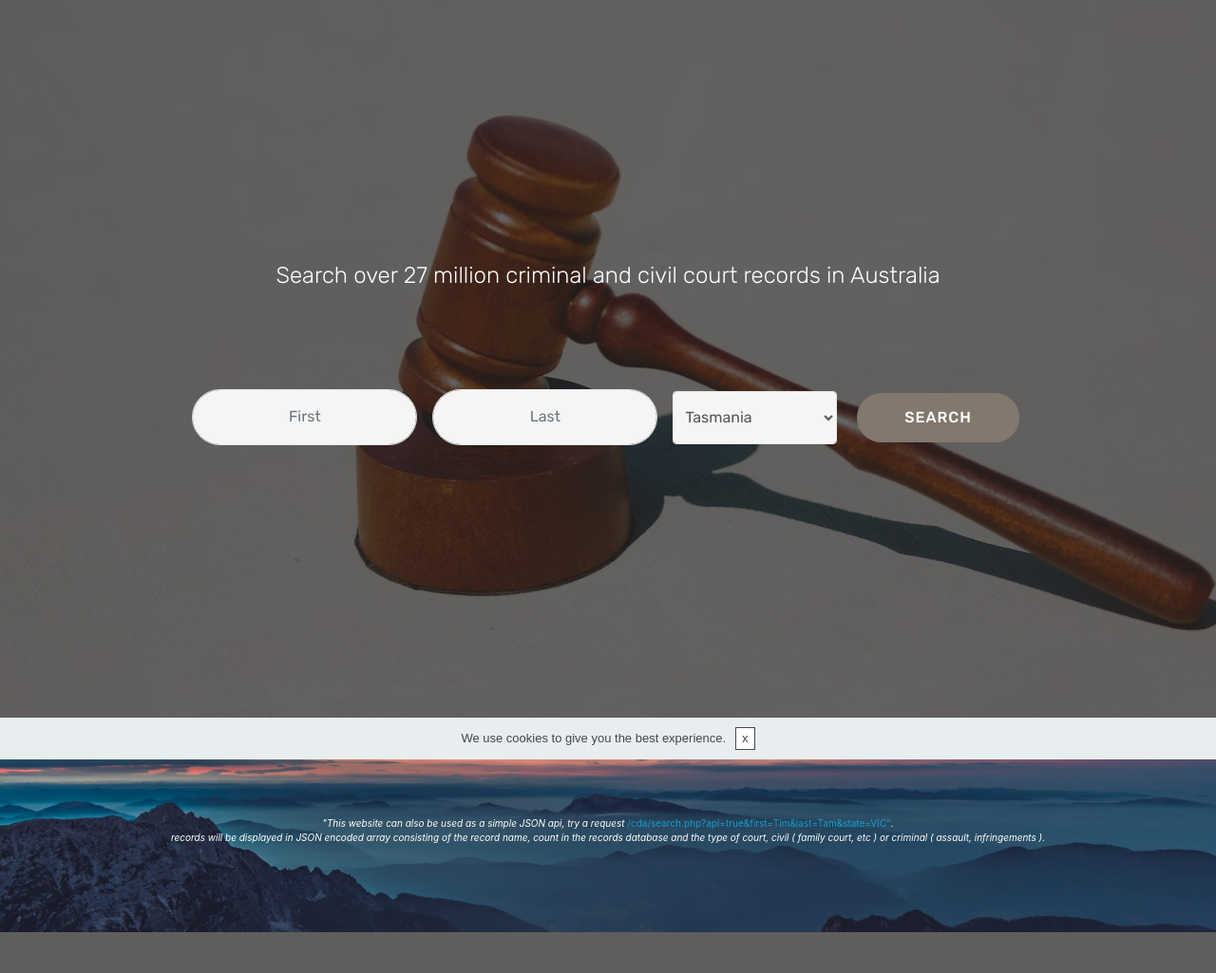
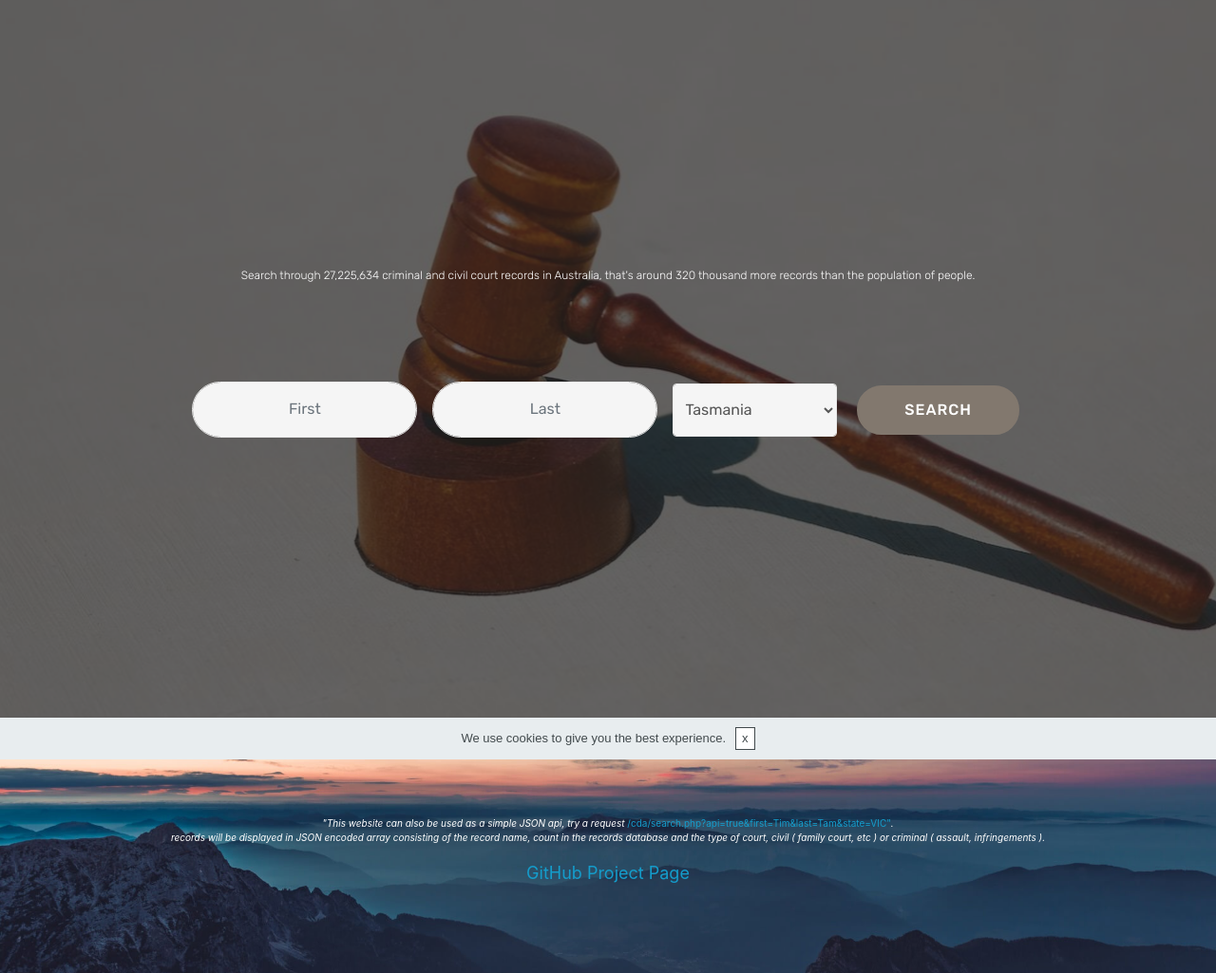
Before and after one commit to ElijahCuff/Australian-Criminal-Record-Evaluation, a PHP site: page /lookup.html in a window 1280 px wide. Shown: the whole page at 95% size. Before the commit the page ends 982 px from the top, so only its background shows below. Run offline with PHP 8.4, Linux system fonts and the light colour scheme.

Commit message:
Add files via upload

```diff
--- a/lookup.html
+++ b/lookup.html
@@ -31,7 +31,7 @@
 
 
 
-        <h3 class="mbr-section-subtitle mbr-fonts-style display-5">Search over 27 million criminal and civil court records in Australia</h3>
+        <h3 class="mbr-section-subtitle mbr-fonts-style display-5" style="font-size:12px;">Search through 27,225,634 criminal and civil court records in Australia, that's around 320 thousand more records than the population of people.</h3>
 
         <div class="container mt-5 pt-5 pb-5">
 
@@ -74,7 +74,7 @@
     <div class="pb-3 mbr-fonts-style mbr-white align-center">
            <div class="user_text ">
               <p class="mbr-fonts-style " style="font-size:10px">
-                 <em>"This website can also be used as a simple JSON api, try a request <a href="https://scanner.ga/cda/search.php?api=true&first=Tim&last=Tam&state=vic" style="color:sunset">/cda/search.php?api=true&first=Tim&last=Tam&state=VIC"</a>.<br>records will be displayed in JSON encoded array consisting of the record name, count in the records database and the type of court, civil ( family court, etc ) or criminal ( assault, infringements ).</em>
+                 <em>"This website can also be used as a simple JSON api, try a request <a href="https://scanner.ga/cda/search.php?api=true&first=Tim&last=Tam&state=vic" style="color:sunset">/cda/search.php?api=true&first=Tim&last=Tam&state=VIC"</a>.<br>records will be displayed in JSON encoded array consisting of the record name, count in the records database and the type of court, civil ( family court, etc ) or criminal ( assault, infringements ).</em><br><div style="color: white;font-size:18px;width:100%;" align="center"><a href="https://github.com/ElijahCuff/Australian-Criminal-Record-Evaluation" >GitHub Project Page</a></div>
               </p>
             </div>
     </div>
--- a/results.php
+++ b/results.php
@@ -8,7 +8,7 @@ foreach($results as $info)
   $type = $info['type'];
   if($type == "cr")
    { $type = "Criminal"; }
-if($type == "cr")
+if($type == "cv")
    { $type = "Civil"; }
 
   $records = $info['count'];
@@ -61,7 +61,7 @@ if($type == "cr")
 
   <div class="container container-table">
       <h2 class="mbr-section-title mbr-fonts-style align-center pb-3 display-2">Results</h2>
-      <h3 class="mbr-section-subtitle mbr-fonts-style align-center pb-5 mbr-light display-7">"<em>Refine results by searching for a middle name</em>"</h3>
+      <h3 class="mbr-section-subtitle mbr-fonts-style align-center pb-5 mbr-light display-7">"<em>Refine results by searching for a middle name.<br><br>Warning, sex offenders sometimes have the information hidden and records can not be found to "get this", protect the victims names. - for this reason, please try on <a href="https://trove.nla.gov.au/search/advanced/category/websites?l-site=mako.org.au&keyword=<?php echo $fn."+".$ln; ?>">MAKO.org.au</a> and <a href="https://aussiesexoffenders.wordpress.com/?s=<?php echo $fn."+".$ln; ?>">AussieSexOffenders</a> websites.</em>"</h3>
       <div class="table-wrapper">
         <div class="container">
           <div class="row search">
```
